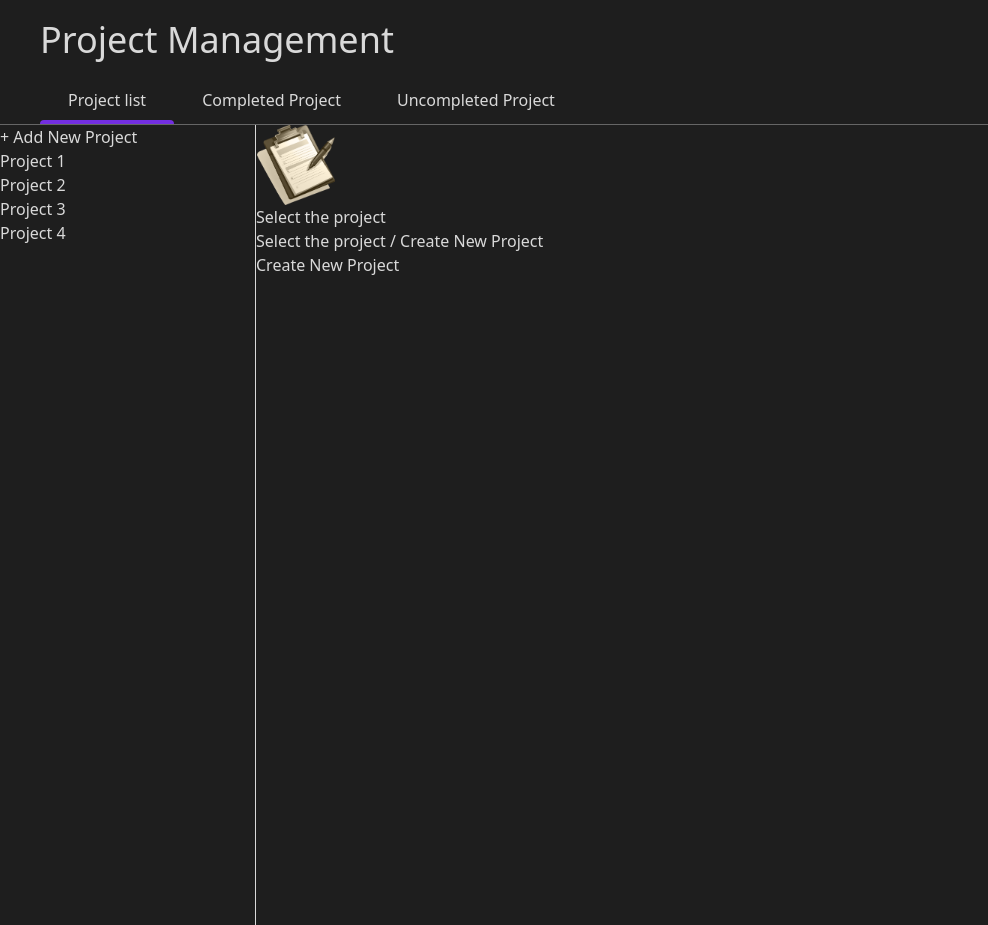
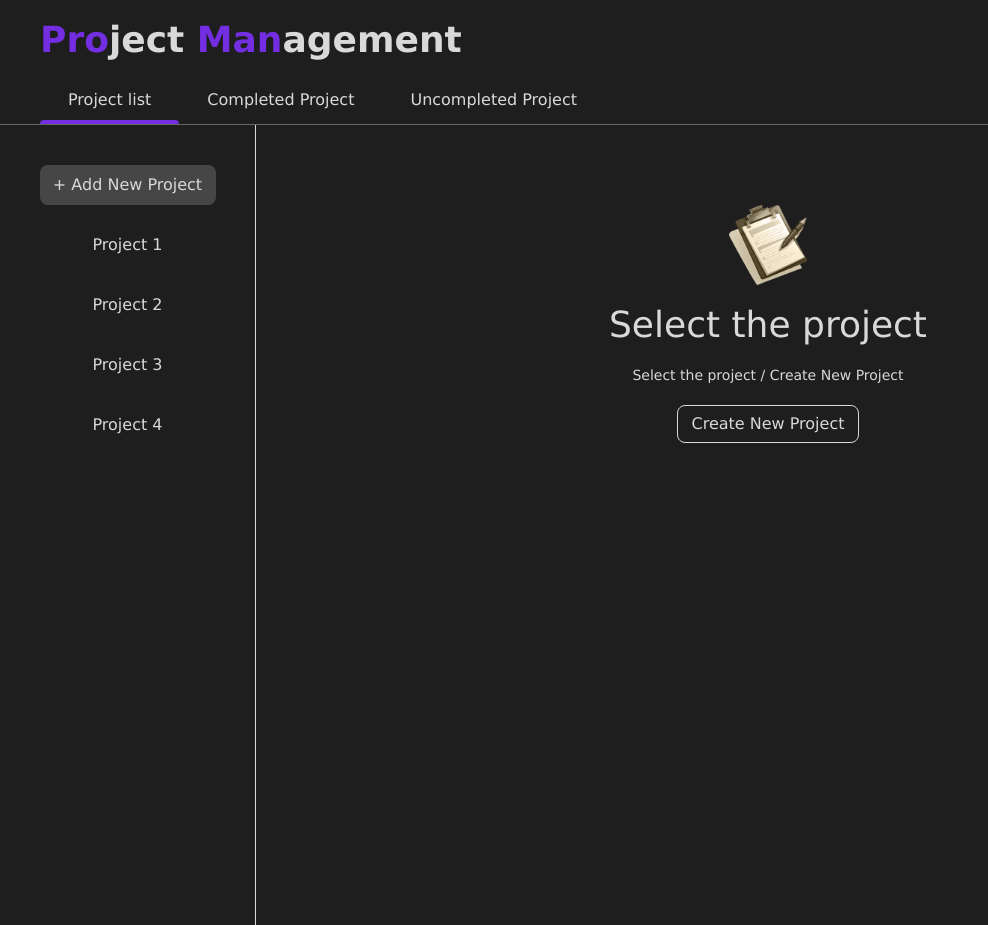
Before and after one commit to Aayush-7804/Project-Management-Webapp, a React (Vite) app: page /project-list in a window 1280 px wide. Shown: the whole page, without its empty margins (0-988 px from the left). Built offline with nearby package versions, Linux system fonts and the light colour scheme.

Commit message:
styling the project list, landing page and not selected page

```diff
--- a/src/Components/ListNav.jsx
+++ b/src/Components/ListNav.jsx
@@ -1,10 +1,23 @@
 import React from "react";
-import { Link } from "react-router-dom";
+import { Link, useParams } from "react-router-dom";
 
-function Button({ children, path }) {
+const buttonCss = " w-44 py-2 rounded-lg ";
+const buttonTextEllipsis =
+  " overflow-hidden text-ellipsis [display:-webkit-box] [-webkit-line-clamp:1] [-webkit-box-orient:vertical] ";
+const selectedButtonCss = " bg-[var(--primary)] ";
+const isNotselectedButtonCss = " hover:bg-[var(--alternative)] ";
+
+function Button({ children, path, className, isSelected }) {
   return (
     <Link to={path} draggable="false">
-      <button className="overflow-hidden text-ellipsis [display:-webkit-box] [-webkit-line-clamp:1] [-webkit-box-orient:vertical]">
+      <button
+        className={
+          buttonCss +
+          buttonTextEllipsis +
+          (className ?? undefined) +
+          (isSelected ? selectedButtonCss : isNotselectedButtonCss)
+        }
+      >
         {children}
       </button>
     </Link>
@@ -19,13 +32,22 @@ const DUMMY_DATA = [
 ];
 
 export default function ListNav() {
+  const params = useParams();
+  console.log(params.id);
   return (
     <aside className="flex-1/5 border-r">
-      <ul>
-        <Button path='new'>+ Add New Project</Button>
+      <ul className="flex flex-col items-center my-10 gap-5">
+        <Button
+          path="new"
+          className=" bg-[var(--alternativeOpacity)] hover:bg-[var(--alternative)]"
+        >
+          + Add New Project
+        </Button>
         {DUMMY_DATA.map((project) => (
           <li key={project.id}>
-            <Button path={project.id}>{project.title}</Button>
+            <Button path={project.id} isSelected={project.id === params.id}>
+              {project.title}
+            </Button>
           </li>
         ))}
       </ul>
--- a/src/Components/MainNav.jsx
+++ b/src/Components/MainNav.jsx
@@ -1,18 +1,21 @@
 import React, { useState } from "react";
 import { Link } from "react-router-dom";
-import {motion} from 'motion/react'
+import { motion } from "motion/react";
 
 function Button({ children, path, isSelected, onSelect }) {
   return (
     <>
       <li>
-        <Link to={path} draggable='false'>
+        <Link to={path} draggable="false">
           <button className="px-7 py-2" onClick={onSelect}>
             {children}
           </button>
         </Link>
         {isSelected && (
-          <motion.div className="border-b-4 border-[var(--primary)] rounded-t-full" layoutId="underline" />
+          <motion.div
+            className="border-b-4 border-[var(--primary)] rounded-t-full"
+            layoutId="underline"
+          />
         )}
       </li>
     </>
@@ -23,7 +26,10 @@ export default function MainNav() {
 
   return (
     <header className="px-10 border-b border-[var(--alternative)]">
-      <h1 className="text-4xl my-5">Project Management</h1>
+      <h1 className="text-4xl my-5 font-semibold">
+        <span className="text-[var(--primary)]">Pro</span>ject{" "}
+        <span className="text-[var(--primary)]">Man</span>agement
+      </h1>
       <nav>
         <ul className="flex">
           <Button
--- a/src/Components/NotSelected.jsx
+++ b/src/Components/NotSelected.jsx
@@ -1,17 +1,23 @@
-import React from 'react'
-import NoProject from '../assets/no-projects.png'
-import { Link } from 'react-router-dom'
+import React from "react";
+import NoProject from "../assets/no-projects.png";
+import { Link } from "react-router-dom";
 export default function NotSelected() {
   return (
-    <>
-    <figure>
-        <img src={NoProject} alt="no-project" className='w-20 h-20 object-contain' />
-    </figure>
-    <h1>Select the project</h1>
-    <p>Select the project / Create New Project</p>
-    <Link to='new'>
-    <button>Create New Project</button>
-    </Link>
-    </>
-  )
+    <div className="flex flex-col items-center gap-5 my-20">
+      <figure>
+        <img
+          src={NoProject}
+          alt="no-project"
+          className="w-20 h-20 object-contain"
+        />
+      </figure>
+      <h1 className="text-4xl">Select the project</h1>
+      <p className="text-sm">Select the project / Create New Project</p>
+      <Link to="new">
+        <button className="border py-1.5 px-3.5 rounded-lg hover:bg-[var(--primary)] hover:border-transparent">
+          Create New Project
+        </button>
+      </Link>
+    </div>
+  );
 }
--- a/src/Pages/MainLanding.jsx
+++ b/src/Pages/MainLanding.jsx
@@ -1,10 +1,24 @@
-import React from 'react'
-import { Link } from 'react-router-dom'
+import React from "react";
+import { Link } from "react-router-dom";
 
 export default function MainLanding() {
   return (
-    <div>MainLanding
-        <Link to='project-list'>Go to Project list</Link>
-    </div>
-  )
+    <header className="text-center">
+      <figure className="relative">
+        <img
+          src="https://newseu.cgtn.com/news/2022-07-13/-NASA-releases-spectacular-new-images-from-James-Webb-Space-Telescope-1bClnBF50xW/img/bf7ef47e8fc54e46a6a9ed2053f4ddf5/bf7ef47e8fc54e46a6a9ed2053f4ddf5-1920.jpeg"
+          alt=""
+          className="w-full h-screen object-cover opacity-80"
+        />
+        <figcaption className="absolute top-1/2 left-1/2 -translate-1/2 flex flex-col gap-8 items-center">
+          <h1 className="text-4xl">Welcome to The Project Managment WebApp</h1>
+          <Link to="project-list">
+            <button className="border w-32 py-1.5 rounded-lg hover:bg-[var(--primary)] hover:border-transparent ">
+              Let's Start
+            </button>
+          </Link>
+        </figcaption>
+      </figure>
+    </header>
+  );
 }
--- a/src/Pages/NewProject.jsx
+++ b/src/Pages/NewProject.jsx
@@ -5,7 +5,7 @@ export default function NewProject() {
   return (
     <div>NewProject
         <Link to='..'><button>Cancel</button></Link>
-        <Link to='..'><button>Save</button></Link>
+        <Link to='/project-list/p1'><button>Save</button></Link>
     </div>
   )
 }
--- a/src/index.css
+++ b/src/index.css
@@ -7,11 +7,13 @@ body{
   padding: 0;
   background-color: var(--mainback);
   color: var(--secondary);
+  font-family: 'Lucida Sans', 'Lucida Sans Regular', 'Lucida Grande', 'Lucida Sans Unicode', Geneva, Verdana, sans-serif;
 }
 
 :root{
   --primary: #732ee1;
   --secondary : #d9d9d9;
   --alternative: #666666;
+  --alternativeOpacity: #6666668f;
   --mainback: #1e1e1e;
 }
```
